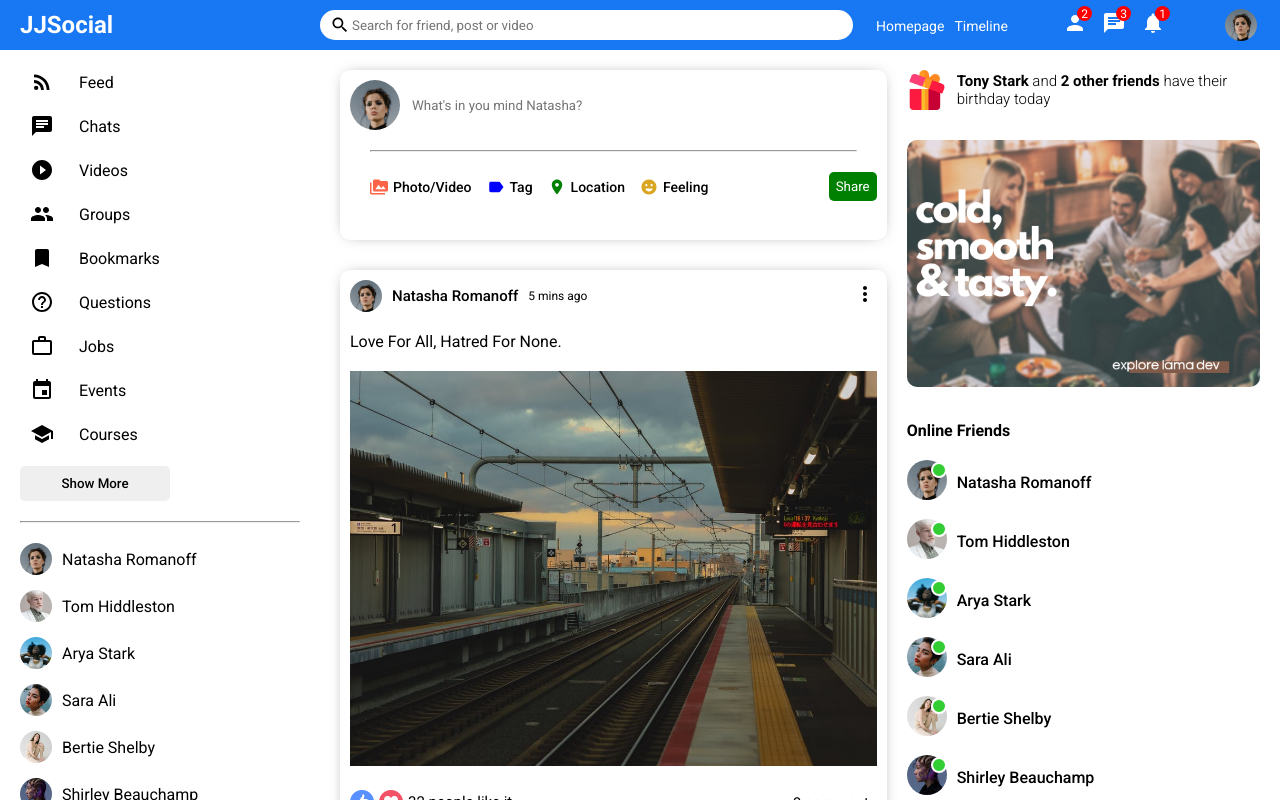
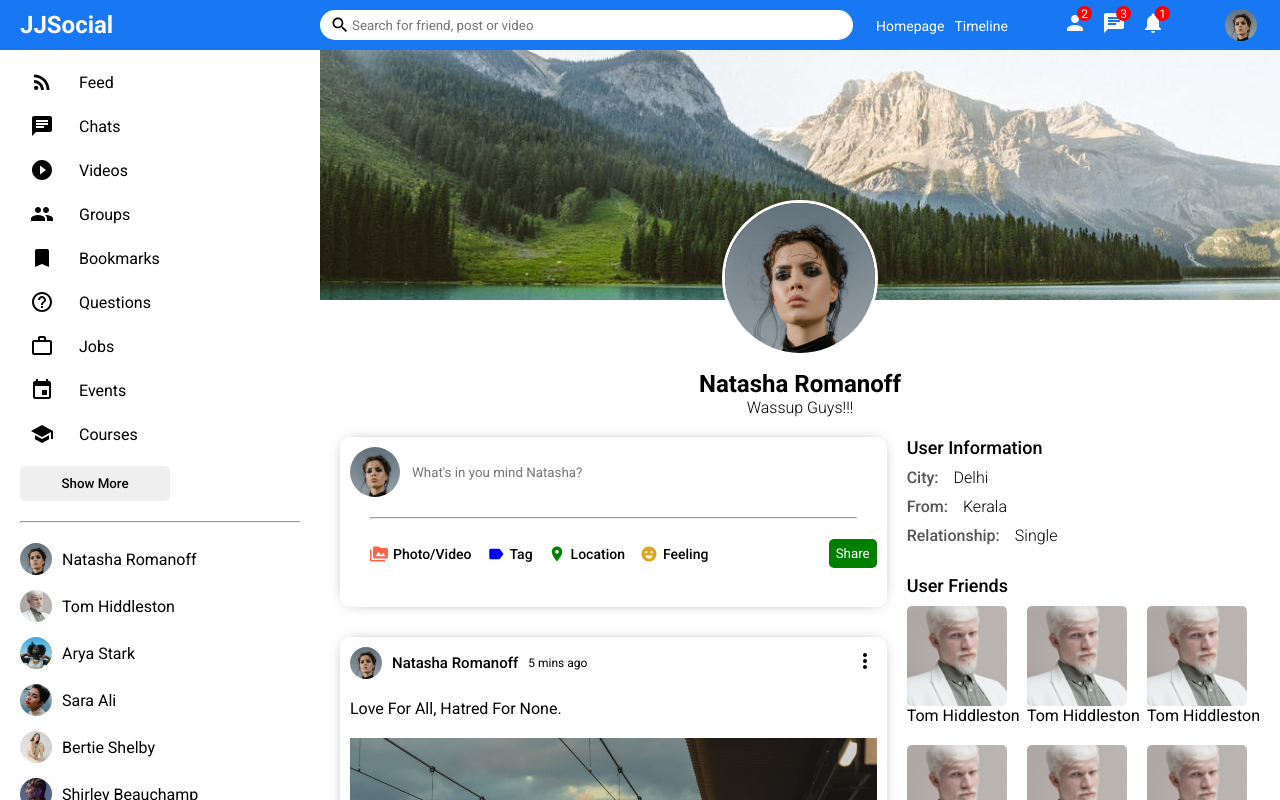
Before and after one commit to jibujacob/SocialMediaWebApp-MERN, a React (Create React App) app in the folder client/: page / in a window 1280 px wide. Shown: the top 800 px of the page. Built offline with nearby package versions, Linux system fonts and the light colour scheme; the HTML template or start-up script is replaced by a standard one.

Commit message:
Profile Page with responsiveness Completed

```diff
--- a/client/src/App.js
+++ b/client/src/App.js
@@ -1,10 +1,12 @@
 
 import Home from "./pages/Home";
+import Profile from "./pages/Profile";
 
 function App() {
   return (
     <>
-      <Home/>
+      {/* <Home/>   */}
+      <Profile/>
     </>
   );
 }
--- a/client/src/components/Rightbar.jsx
+++ b/client/src/components/Rightbar.jsx
@@ -14,6 +14,7 @@ const Wrapper = styled.div`
     padding:20px 20px 0 0;
 `
 
+//Home Page Rightbar
 const BirthdayContainer = styled.div`
     display:flex;
     align-items:center;
@@ -45,11 +46,67 @@ const FriendList = styled.ul`
     list-style:none;
 `
 
+//Profile Page Sidebar
 
-const Rightbar = () => {
-    return (
-        <Container>
-            <Wrapper>
+const UsernameInfoTitle = styled.h4`
+    font-size:18px;
+    font-weight:500;
+    margin-bottom:10px;
+`
+
+const UserInfo = styled.div`
+    margin-bottom:30px;
+`
+
+const UserInfoItem = styled.div`
+    margin-bottom:10px;
+`
+
+const UserInfoKey = styled.span`
+    font-weight:500;
+    margin-right:15px;
+    color:#555;
+
+`
+
+const UserInfoValue = styled.span`
+    font-weight:300;
+`
+
+const UserFriendsTitle = styled(UsernameInfoTitle)`
+
+`
+
+const UserFollowings = styled.div`
+    display:flex;
+    flex-wrap:wrap;
+    justify-content:space-between;
+`
+
+const Following = styled.div`
+    display:flex;
+    flex-direction:column;
+    margin-bottom:20px;
+    cursor:pointer;
+`
+
+const FollowingUserImage = styled.img`
+    width:100px;
+    height:100px;
+    border-radius:5px;
+    object-fit:cover;
+    cursor:pointer;
+`
+
+const FollowingUsername = styled.span`
+
+`
+
+const Rightbar = ({profile}) => {
+
+    const HomeRightBar = () => {
+        return (
+            <>
                 <BirthdayContainer>
                     <BirthdayImage src="/assets/gift.png" />
                     <BirthdayText><strong>Tony Stark</strong> and <strong>2 other friends</strong> have their birthday today</BirthdayText>
@@ -61,6 +118,69 @@ const Rightbar = () => {
                         return <OnlineFriends key={user.id} user={user}/>
                     })}
                 </FriendList>
+            </>
+        )
+    }
+
+    const ProfileRightBar = () => {
+        return (
+            <>
+                <UsernameInfoTitle>User Information</UsernameInfoTitle>
+                <UserInfo>
+                    <UserInfoItem>
+                        <UserInfoKey>City:</UserInfoKey>
+                        <UserInfoValue>Delhi</UserInfoValue>
+                    </UserInfoItem>
+                    <UserInfoItem>
+                        <UserInfoKey>From:</UserInfoKey>
+                        <UserInfoValue>Kerala</UserInfoValue>
+                    </UserInfoItem>
+                    <UserInfoItem>
+                        <UserInfoKey>Relationship:</UserInfoKey>
+                        <UserInfoValue>Single</UserInfoValue>
+                    </UserInfoItem>
+                </UserInfo>
+                <UserFriendsTitle>User Friends</UserFriendsTitle>
+                <UserFollowings>
+                    <Following>
+                        <FollowingUserImage src="/assets/person/2.jpeg"/>
+                        <FollowingUsername>Tom Hiddleston</FollowingUsername>
+                    </Following>
+
+                    <Following>
+                        <FollowingUserImage src="/assets/person/2.jpeg"/>
+                        <FollowingUsername>Tom Hiddleston</FollowingUsername>
+                    </Following>
+
+                    <Following>
+                        <FollowingUserImage src="/assets/person/2.jpeg"/>
+                        <FollowingUsername>Tom Hiddleston</FollowingUsername>
+                    </Following>
+
+                    <Following>
+                        <FollowingUserImage src="/assets/person/2.jpeg"/>
+                        <FollowingUsername>Tom Hiddleston</FollowingUsername>
+                    </Following>
+
+                    <Following>
+                        <FollowingUserImage src="/assets/person/2.jpeg"/>
+                        <FollowingUsername>Tom Hiddleston</FollowingUsername>
+                    </Following>
+
+                    <Following>
+                        <FollowingUserImage src="/assets/person/2.jpeg"/>
+                        <FollowingUsername>Tom Hiddleston</FollowingUsername>
+                    </Following>
+                </UserFollowings>
+            </>
+        )
+    }
+
+
+    return (
+        <Container>
+            <Wrapper>
+                {profile ? <ProfileRightBar/> : <HomeRightBar/>}
             </Wrapper>
         </Container>
     )
--- a/client/src/components/Share.jsx
+++ b/client/src/components/Share.jsx
@@ -10,7 +10,6 @@ const Container = styled.div`
     width:100%;
     height:170px;
     border-radius:10px;
-
     -webkit-box-shadow: 0px 0px 16px -8px rgba(0,0,0,0.68);
     box-shadow: 0px 0px 16px -8px rgba(0,0,0,0.68);
 `
--- a/client/src/components/Sidebar.jsx
+++ b/client/src/components/Sidebar.jsx
@@ -36,8 +36,6 @@ const Container = styled.div`
     @media only screen and (max-width:872px){
         display:none;
     }
-
-
 
 `
 
--- a/client/src/components/Topbar.jsx
+++ b/client/src/components/Topbar.jsx
@@ -123,6 +123,10 @@ const ProfileImage = styled.img`
     border-radius:50%;
     object-fit:cover;
     cursor:pointer;
+
+    @media only screen and (max-width:872px){
+        margin-right:20px;
+    }
 `
 
 const Topbar = () => {
--- /dev/null
+++ b/client/src/pages/Profile.jsx
@@ -0,0 +1,92 @@
+import React from 'react'
+import styled from 'styled-components'
+
+import Topbar from '../components/Topbar'
+import Feed from "../components/Feed";
+import Rightbar from "../components/Rightbar";
+import Sidebar from "../components/Sidebar";
+
+const ProfileContainer = styled.div`
+    display:flex;
+    width:100%;
+    margin-bottom:20px;
+`
+
+const ProfileRight = styled.div`
+    flex:9;
+`
+
+const ProfileTop = styled.div`
+
+`
+
+const ProfileCover = styled.div`
+    height:320px;
+    position:relative;
+`
+
+const CoverImage = styled.img`
+    width: 100%;
+    height:250px;
+    object-fit:cover;
+`
+
+const ProfileImage = styled.img`
+    width:150px;
+    height:150px;
+    border-radius:50%;
+    object-fit:cover;
+    position:absolute;
+    top:150px;
+    left:0;
+    right:0;
+    margin:auto;
+    border: 3px solid white;
+`
+
+const ProfileInfo = styled.div`
+    display:flex;
+    flex-direction:column;
+    align-items:center;
+`
+
+const Username = styled.h4`
+    font-size:24px;
+`
+
+const UserDesc = styled.span`
+    font-weight:300;
+`
+
+const ProfileBottom = styled.div`
+    display:flex;
+`
+
+const Profile = () => {
+    return (
+        <>
+            <Topbar/>
+            <ProfileContainer>
+                <Sidebar/>
+                <ProfileRight>
+                    <ProfileTop>
+                        <ProfileCover>
+                            <CoverImage src="/assets/post/3.jpeg" />
+                            <ProfileImage src="/assets/person/1.jpeg" />
+                        </ProfileCover>
+                        <ProfileInfo>
+                            <Username>Natasha Romanoff</Username>
+                            <UserDesc>Wassup Guys!!!</UserDesc>
+                        </ProfileInfo>
+                    </ProfileTop>
+                    <ProfileBottom>
+                        <Feed/>
+                        <Rightbar profile/>
+                    </ProfileBottom>
+                </ProfileRight>
+            </ProfileContainer>
+        </>
+    )
+}
+
+export default Profile
```
